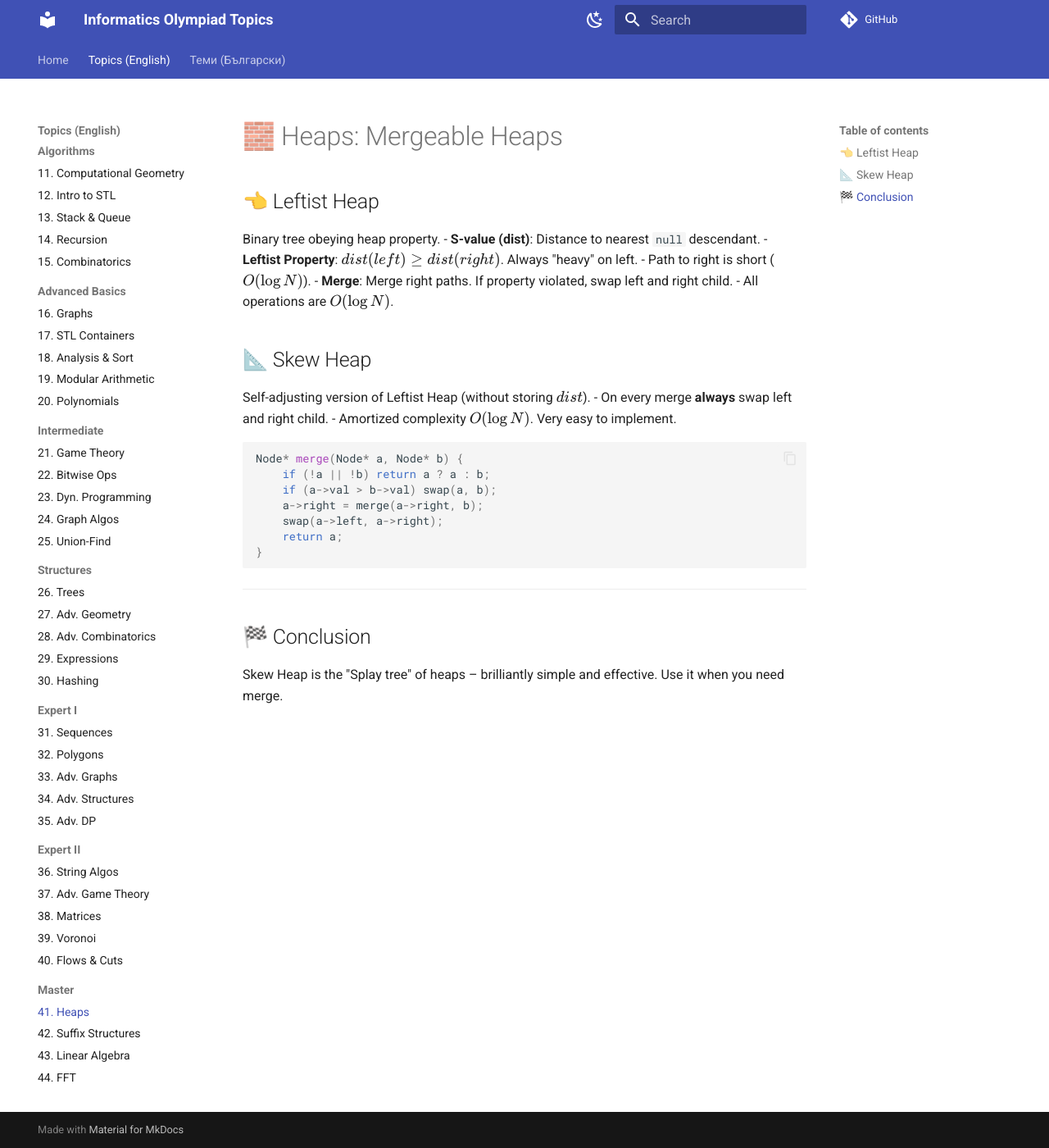
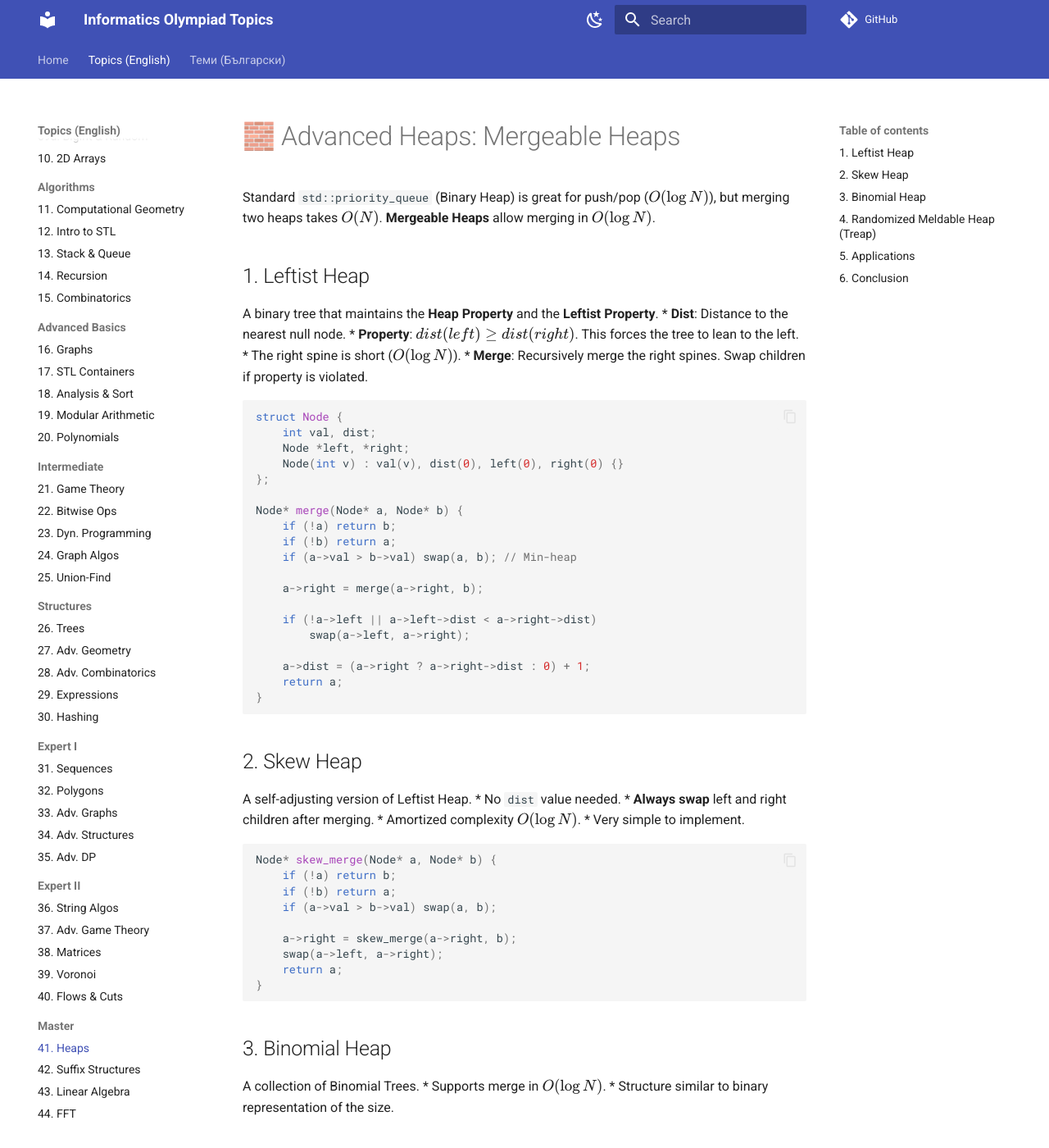
Before and after one commit to KadirYazadzhi/Informatics-Olympiad-Topics, an MkDocs documentation site: the page built from docs/EN/41_Advanced_Heaps.md, in a window 1280 px wide and 1400 px high. Shown: the whole window at 82% size. Built offline with MkDocs 1.6.1 and Material for MkDocs 9.7.7, drawn with Linux system fonts in a browser that asks for light colours; comment, search, counter and statistics services are not loaded; some of the changed text lies outside the part shown.

Commit message:
Expand EN/41_Advanced_Heaps.md: Leftist and Skew Heaps

````diff
--- a/docs/EN/41_Advanced_Heaps.md
+++ b/docs/EN/41_Advanced_Heaps.md
@@ -1,32 +1,75 @@
-# 🧱 Heaps: Mergeable Heaps
+# 🧱 Advanced Heaps: Mergeable Heaps
 
-## 👈 Leftist Heap
+Standard `std::priority_queue` (Binary Heap) is great for push/pop ($O(\log N)$), but merging two heaps takes $O(N)$.
+**Mergeable Heaps** allow merging in $O(\log N)$.
 
-Binary tree obeying heap property.
-- **S-value (dist)**: Distance to nearest `null` descendant.
-- **Leftist Property**: $dist(left) \ge dist(right)$. Always "heavy" on left.
-- Path to right is short ($O(\log N)$).
-- **Merge**: Merge right paths. If property violated, swap left and right child.
-- All operations are $O(\log N)$.
+## 1. Leftist Heap
 
-## 📐 Skew Heap
-
-Self-adjusting version of Leftist Heap (without storing $dist$).
-- On every merge **always** swap left and right child.
-- Amortized complexity $O(\log N)$. Very easy to implement.
+A binary tree that maintains the **Heap Property** and the **Leftist Property**.
+*   **Dist**: Distance to the nearest null node.
+*   **Property**: $dist(left) \ge dist(right)$. This forces the tree to lean to the left.
+*   The right spine is short ($O(\log N)$).
+*   **Merge**: Recursively merge the right spines. Swap children if property is violated.
 
 ```cpp
+struct Node {
+    int val, dist;
+    Node *left, *right;
+    Node(int v) : val(v), dist(0), left(0), right(0) {}
+};
+
 Node* merge(Node* a, Node* b) {
-    if (!a || !b) return a ? a : b;
+    if (!a) return b;
+    if (!b) return a;
+    if (a->val > b->val) swap(a, b); // Min-heap
+
+    a->right = merge(a->right, b);
+
+    if (!a->left || a->left->dist < a->right->dist)
+        swap(a->left, a->right);
+
+    a->dist = (a->right ? a->right->dist : 0) + 1;
+    return a;
+}
+```
+
+## 2. Skew Heap
+
+A self-adjusting version of Leftist Heap.
+*   No `dist` value needed.
+*   **Always swap** left and right children after merging.
+*   Amortized complexity $O(\log N)$.
+*   Very simple to implement.
+
+```cpp
+Node* skew_merge(Node* a, Node* b) {
+    if (!a) return b;
+    if (!b) return a;
     if (a->val > b->val) swap(a, b);
-    a->right = merge(a->right, b);
+
+    a->right = skew_merge(a->right, b);
     swap(a->left, a->right);
     return a;
 }
 ```
 
----
+## 3. Binomial Heap
 
-## 🏁 Conclusion
+A collection of Binomial Trees.
+*   Supports merge in $O(\log N)$.
+*   Structure similar to binary representation of the size.
 
-Skew Heap is the "Splay tree" of heaps – brilliantly simple and effective. Use it when you need merge.
+## 4. Randomized Meldable Heap (Treap)
+
+A Treap can act as a mergeable heap.
+*   Use values as keys.
+*   Priorities maintain balance.
+*   Merge by splitting/joining based on random priorities.
+
+## 5. Applications
+1.  **Chu-Liu/Edmonds Algorithm**: MST in directed graphs.
+2.  **Shortest Path**: Dijkstra with special constraints.
+3.  **Graph Contraction**: Merging sets of nodes efficiently.
+
+## 6. Conclusion
+For contests, **Skew Heap** is the best choice due to its simplicity and efficiency.
````
